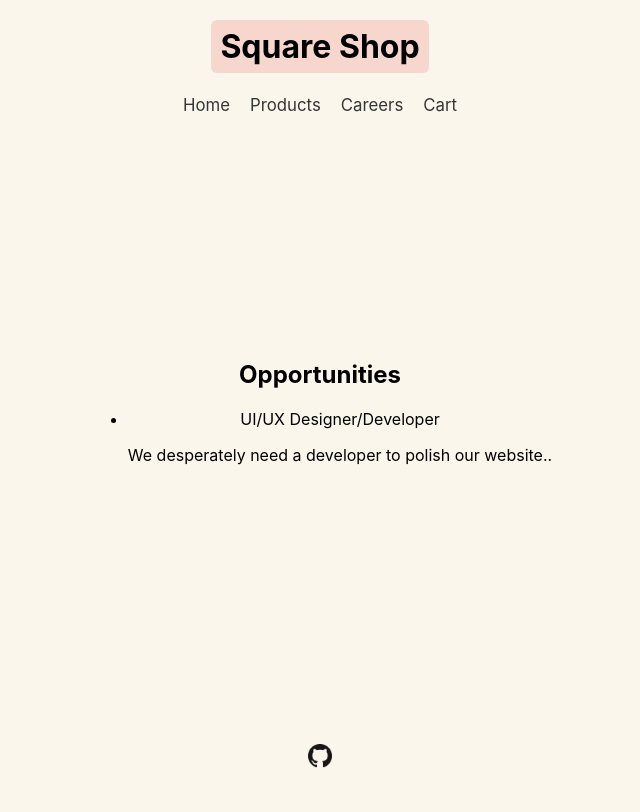
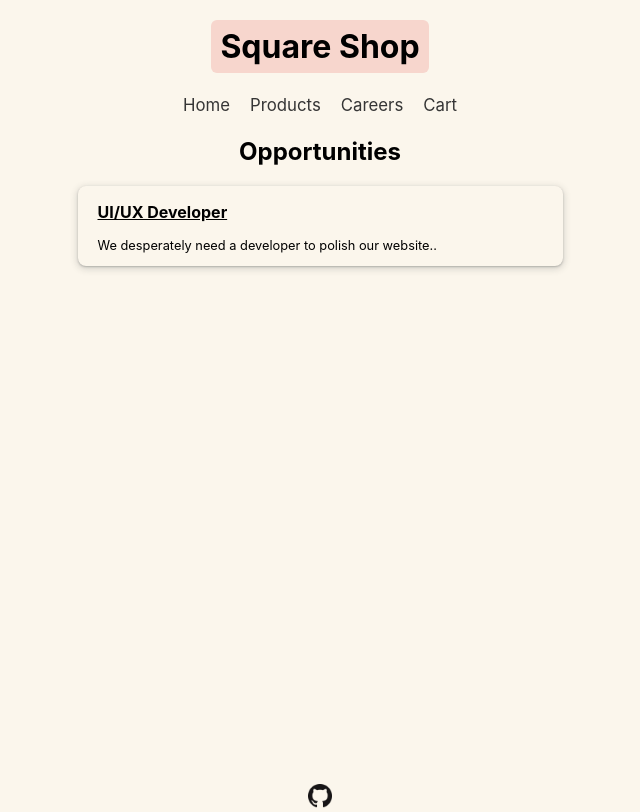
Before and after one commit to oasaleh/shopping-cart-app, a React (Create React App) app: page /Careers in a window 1280 px wide. Shown: the whole page, without its empty margins (320-960 px from the left). Built offline with nearby package versions, Linux system fonts and the light colour scheme.

Commit message:
Input purchase message, design Career page

```diff
--- a/src/Components/Footer.js
+++ b/src/Components/Footer.js
@@ -4,7 +4,7 @@ import github from '../assets/github.png';
 const PageFooter = styled.footer`
   /* margin-top: auto; */
   width: 100%;
-  height: 80px;
+  height: 40px;
   text-align: center;
   margin-bottom: -100px;
 `;
--- a/src/Components/Main.js
+++ b/src/Components/Main.js
@@ -15,7 +15,8 @@ function Main({ cart, addItem, removeItem }) {
         justifyContent: 'center',
         alignItems: 'center',
         maxWidth: '1500px',
-        margin: 'auto',
+        margin: '0',
+        height: '100%',
       }}
       className="mainWindow"
     >
--- a/src/Pages/Careers.js
+++ b/src/Pages/Careers.js
@@ -1,14 +1,36 @@
+import styled from 'styled-components';
+const CareerPage = styled.div`
+  display: flex;
+  flex-direction: column;
+  /* justify-content: space-between; */
+  align-items: center;
+  height: 100%;
+`;
+const JobCard = styled.div`
+  text-align: left;
+  box-shadow: rgba(60, 64, 67, 0.3) 0px 1px 2px 0px,
+    rgba(60, 64, 67, 0.15) 0px 2px 6px 2px;
+  padding-right: 20px;
+  padding-left: 20px;
+  border-radius: 8px;
+  width: 445px;
+  cursor: pointer;
+  :hover {
+    background-color: #dae4e4;
+  }
+`;
+
 const Careers = () => (
-  <div>
+  <CareerPage>
     <h2>Opportunities</h2>
-    <div>
-      <ul>
-        <li>
-          <p>UI/UX Designer/Developer</p>
-          <p>We desperately need a developer to polish our website..</p>
-        </li>
-      </ul>
-    </div>
-  </div>
+    <JobCard>
+      <p style={{ fontWeight: '700', textDecoration: 'underline' }}>
+        UI/UX Developer
+      </p>
+      <p style={{ fontSize: '.8em' }}>
+        We desperately need a developer to polish our website..
+      </p>
+    </JobCard>
+  </CareerPage>
 );
 export default Careers;
--- a/src/Pages/Cart.js
+++ b/src/Pages/Cart.js
@@ -1,4 +1,5 @@
 /* ------------------------------ imports ------------------------------ */
+import { useState } from 'react';
 // style
 import styled from 'styled-components';
 // components
@@ -7,8 +8,9 @@ import CartItem from '../Components/CartItem';
 const ShoppingCart = styled.div`
   display: flex;
   flex-direction: column;
-  justify-content: center;
+  justify-content: space-between;
   align-items: center;
+  height: 100%;
 `;
 const BuyButton = styled.button`
   width: 90px;
@@ -22,8 +24,22 @@ const BuyButton = styled.button`
   }
 `;
 const EmptyCart = styled.div``;
+const Message = styled.p`
+  margin: 0 auto;
+  padding: 3px;
+  font-size: 12px;
+`;
 /* ----------------------------- component ----------------------------- */
 function Cart({ cart, addItem, removeItem }) {
+  const [buyMessage, setBuyMessage] = useState(false);
+
+  function handleClick() {
+    setBuyMessage(true);
+    setTimeout(hideMessage, 3000);
+  }
+  function hideMessage() {
+    setBuyMessage(false);
+  }
   const shoppedItems = cart.map((item) => (
     <CartItem
       item={item}
@@ -34,7 +50,7 @@ function Cart({ cart, addItem, removeItem }) {
   ));
   return (
     <ShoppingCart>
-      <h2 style={{ fontWeight: '800', fontSize: '1.8em' }}>SHOPPING CART</h2>
+      <h2 style={{ fontWeight: '800', fontSize: '1.2em' }}>SHOPPING CART</h2>
       {cart.length ? shoppedItems : <p>Empty! Add some squares!</p>}
       <p>
         Total:{' $'}
@@ -42,8 +58,16 @@ function Cart({ cart, addItem, removeItem }) {
           .reduce((total, item) => total + item.price * item.quantity, 0)
           .toFixed(2)}
       </p>
-
-      <BuyButton>Buy</BuyButton>
+      <div>
+        <BuyButton onClick={handleClick}>Buy</BuyButton>
+        <Message
+          style={
+            buyMessage ? { visibility: 'visible' } : { visibility: 'hidden' }
+          }
+        >
+          You're not going to buy fake squares, are you? 🤦‍♂️
+        </Message>
+      </div>
     </ShoppingCart>
   );
 }
```
